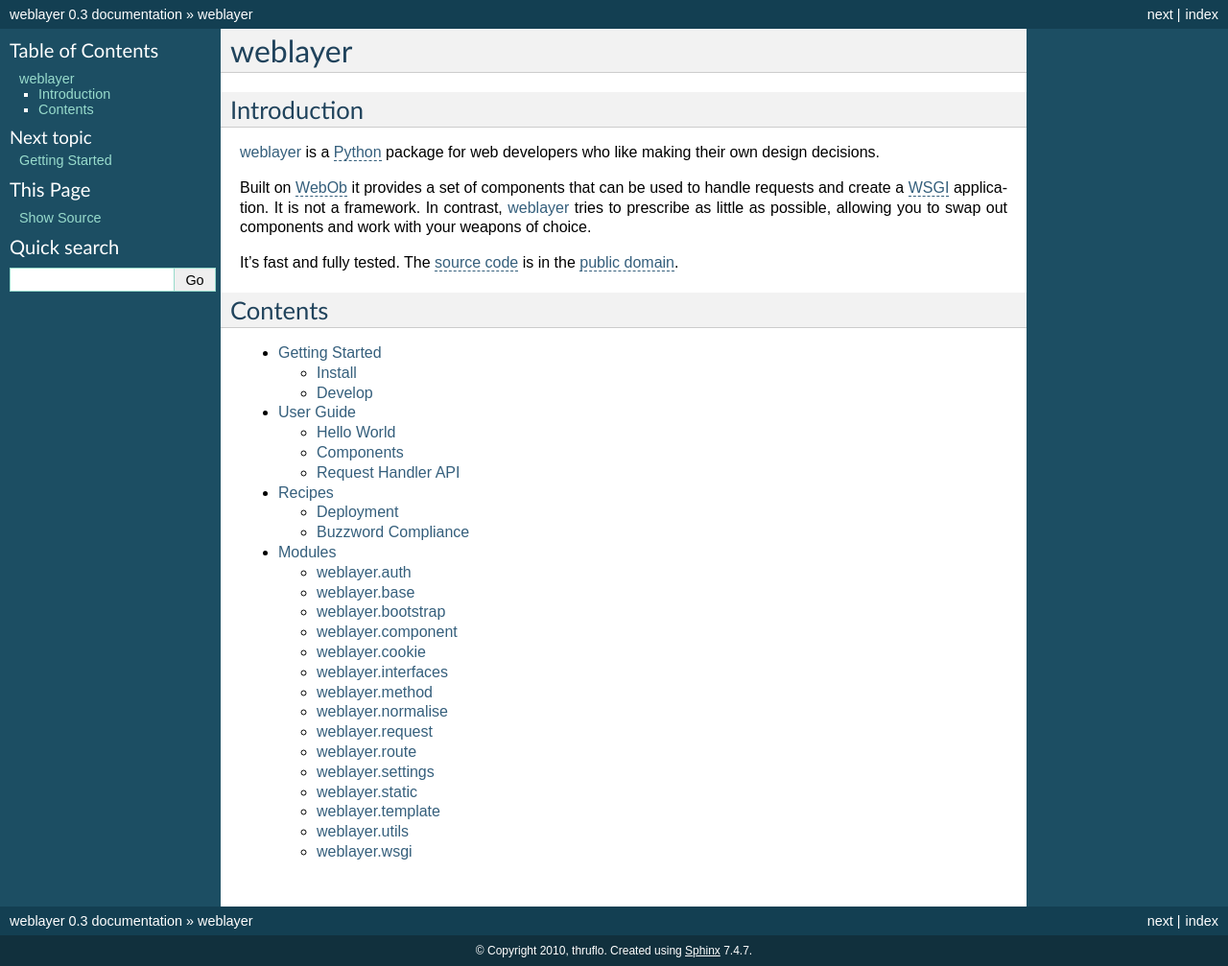
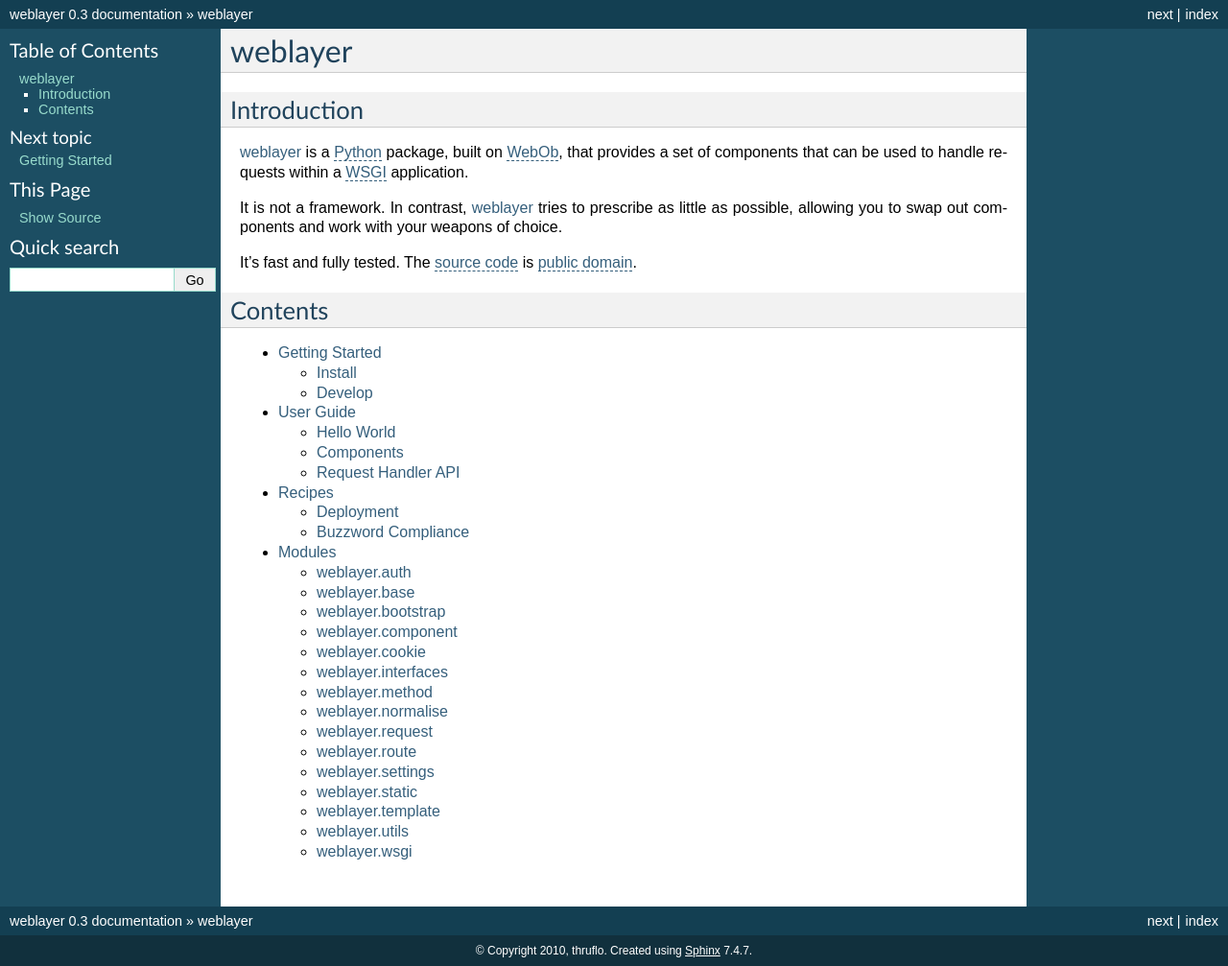
Before and after one commit to thruflo/weblayer, a Sphinx documentation site: the page built from doc/index.rst, in a window 1280 px wide and 1007 px high. Shown: the whole window at 96% size. Built offline with Sphinx 7.4.7, drawn with Linux system fonts in a browser that asks for light colours.

Commit message:
tweaked readme and doc index

```diff
--- a/doc/index.rst
+++ b/doc/index.rst
@@ -9,11 +9,14 @@
 Introduction
 ============
 
-:ref:`weblayer` is a `Python`_ package for web developers who like making their own design decisions.
+:ref:`weblayer` is a `Python`_ package, built on `WebOb`_, that provides a set
+of components that can be used to handle requests within a `WSGI`_ application.
 
-Built on `WebOb`_ it provides a set of components that can be used to handle requests and create a `WSGI`_ application.  It is not a framework.  In contrast, :ref:`weblayer` tries to prescribe as little as possible, allowing you to swap out components and work with your weapons of choice.
+It is not a framework.  In contrast, :ref:`weblayer` tries to prescribe as
+little as possible, allowing you to swap out components and work with your
+weapons of choice.
 
-It's fast and fully tested.  The `source code`_ is in the `public domain`_.
+It's fast and fully tested.  The `source code`_ is `public domain`_.
 
 
 Contents
```
Also changed, not shown: README.rst (+8 -6 lines).
